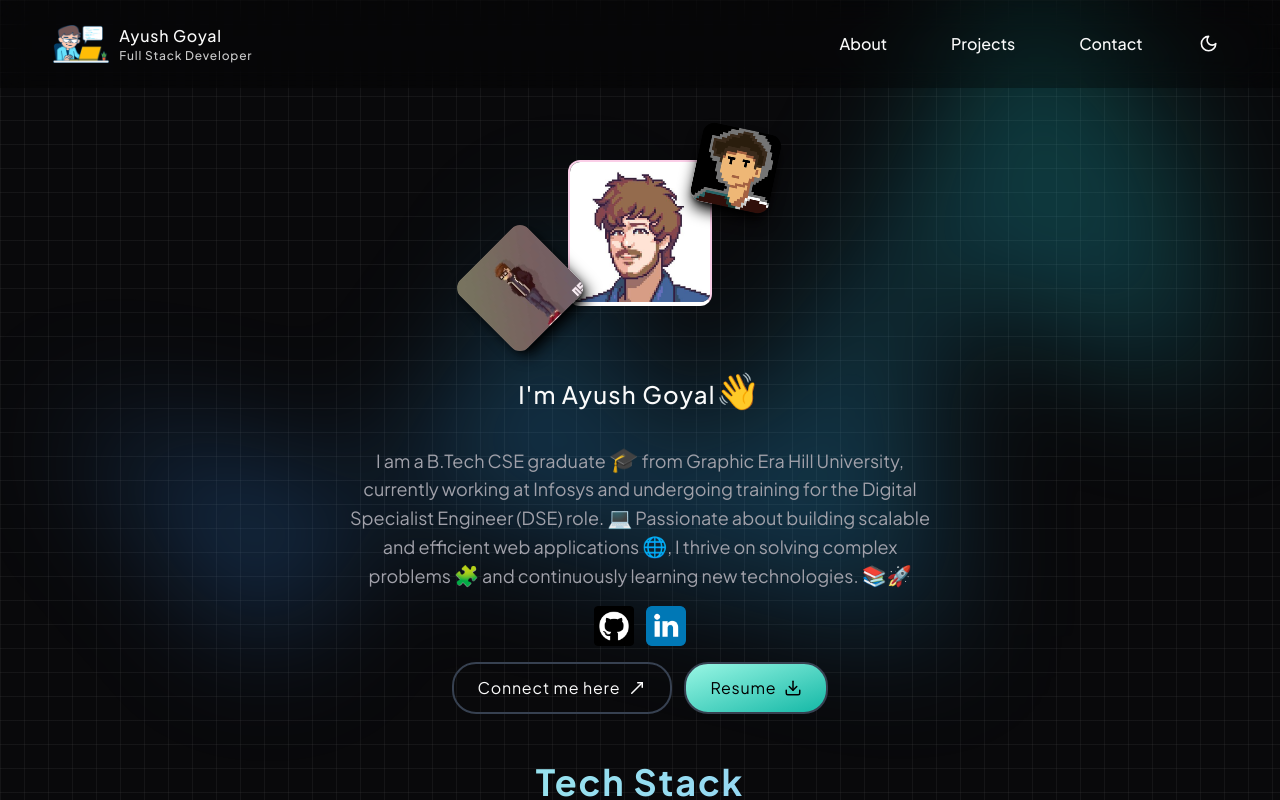
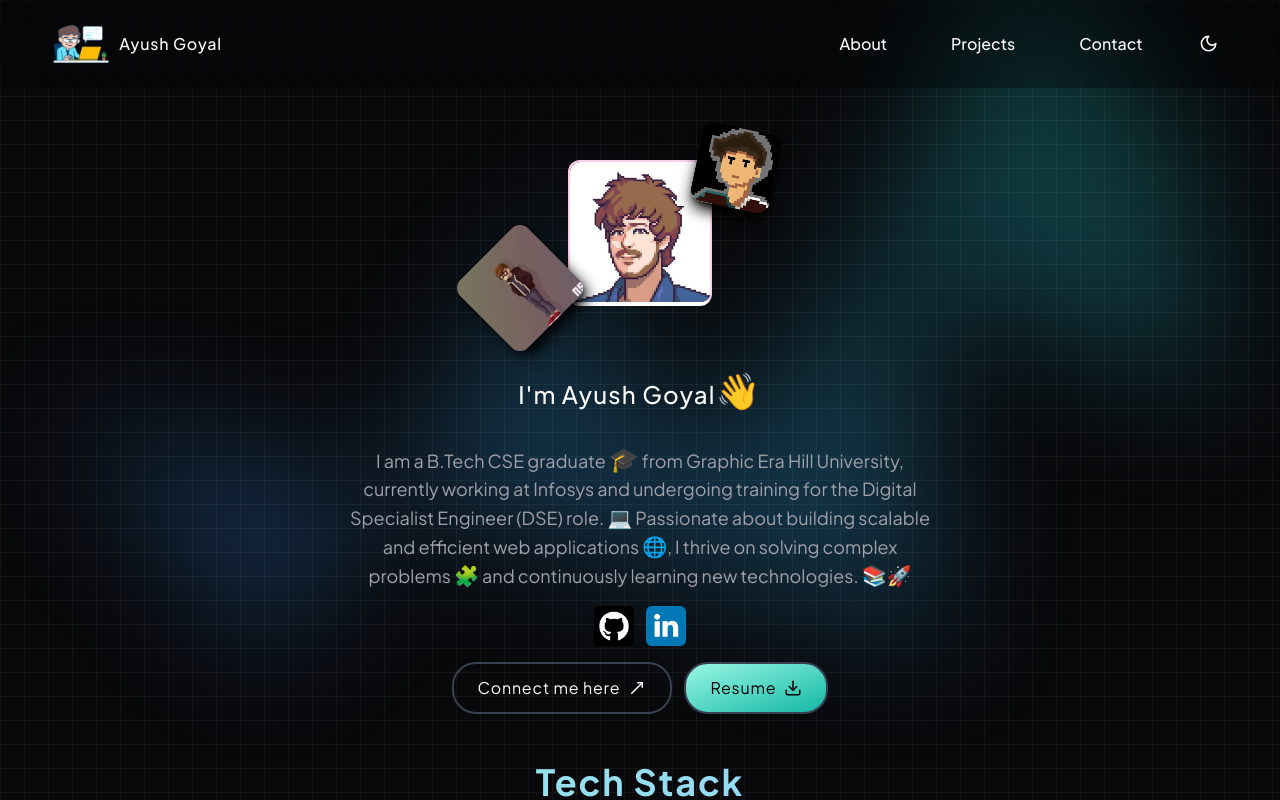
Before and after one commit to Ayushcoder07/portfolio, a React (Vite) app: page / in a window 1280 px wide. Shown: the top 800 px of the page. Built offline with nearby package versions, Linux system fonts and the light colour scheme.

Commit message:
Updated about section / added new link

```diff
--- a/src/components/Header.tsx
+++ b/src/components/Header.tsx
@@ -43,7 +43,7 @@
           </div>
           <div>
             <div>Ayush Goyal</div>
-            <div className="text-xs opacity-80">Full Stack Developer</div>
+            <div className="text-xs opacity-80"></div>
           </div>
         </Link>
         <div className="sm:flex items-center gap-x-8 hidden">
```
